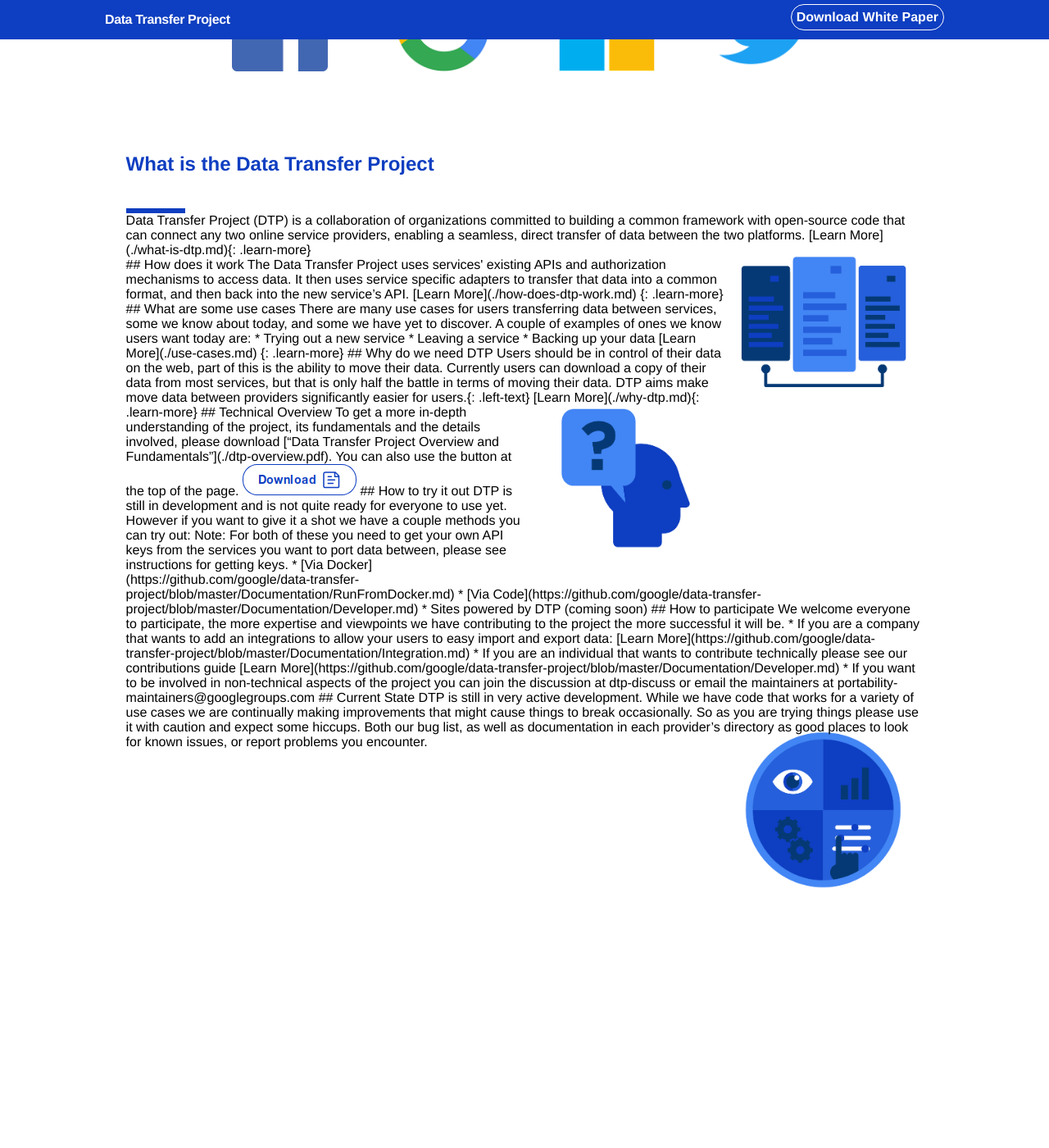
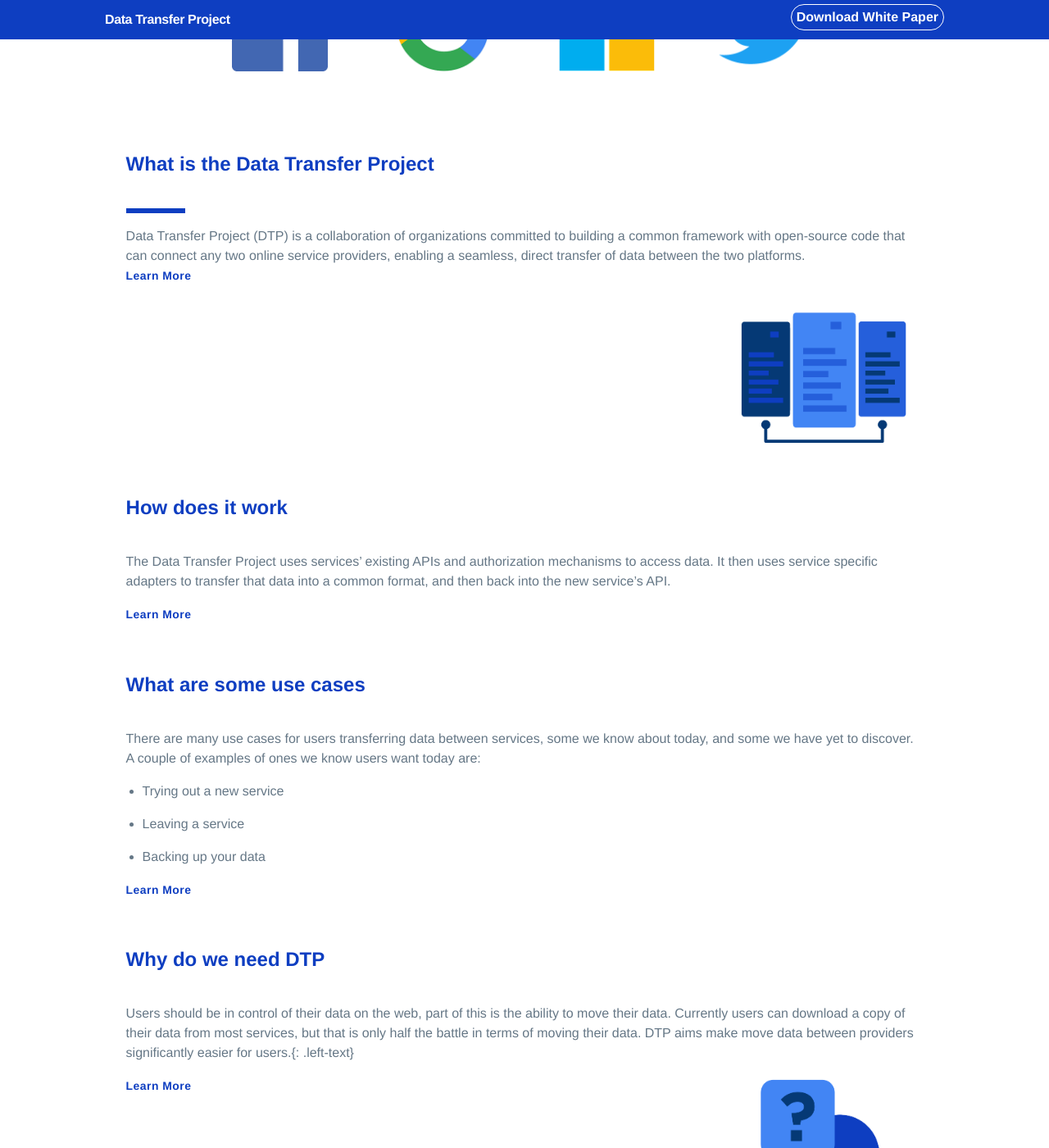
Before and after one commit to holachuy/staging-dtp, a Jekyll site: the page built from index.md, in a window 1280 px wide and 1400 px high, scrolled down 740 px. Shown: the whole window at 82% size. Built offline with Jekyll 4.4.1, drawn with Linux system fonts in a browser that asks for light colours; our own code applies the rules of GitHub Pages for plain Markdown files; before the commit the page ends 1849 px from its top, so only the background shows below that; some of the changed text lies outside the part shown.

Commit message:
remove text

```diff
--- a/index.md
+++ b/index.md
@@ -25,13 +25,10 @@ Current contributors include:
 <div class="mustache">
 </div>
 
-<div class="section">
-<span class="left-text">
 Data Transfer Project (DTP) is a collaboration of organizations committed to building a common framework with open-source code that can connect any two online service providers, enabling a seamless, direct transfer of data between the two platforms.
 [Learn More](./what-is-dtp.md){: .learn-more}
-</span>
+
 <img class="section-image" src="./images/AI_Blue_FileSharing.png">
-<div>
 
 ## How does it work
 
```
